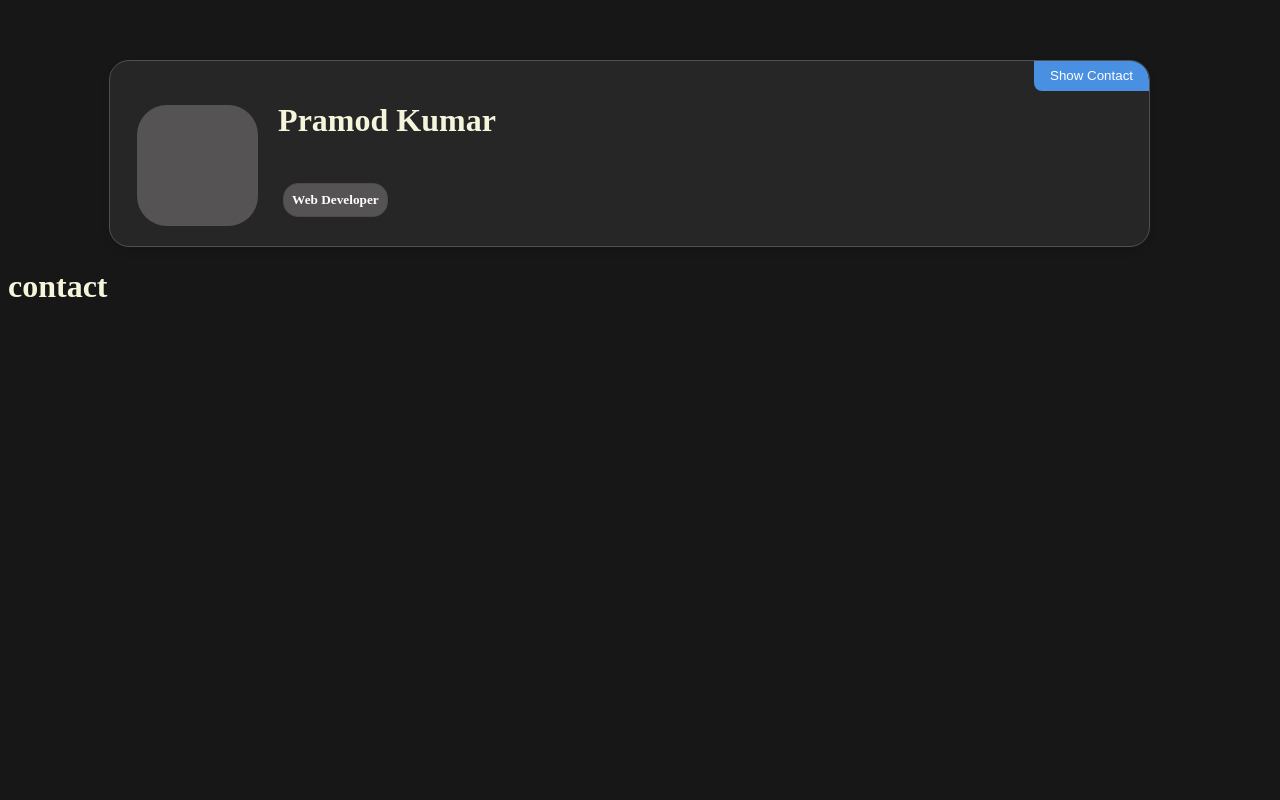
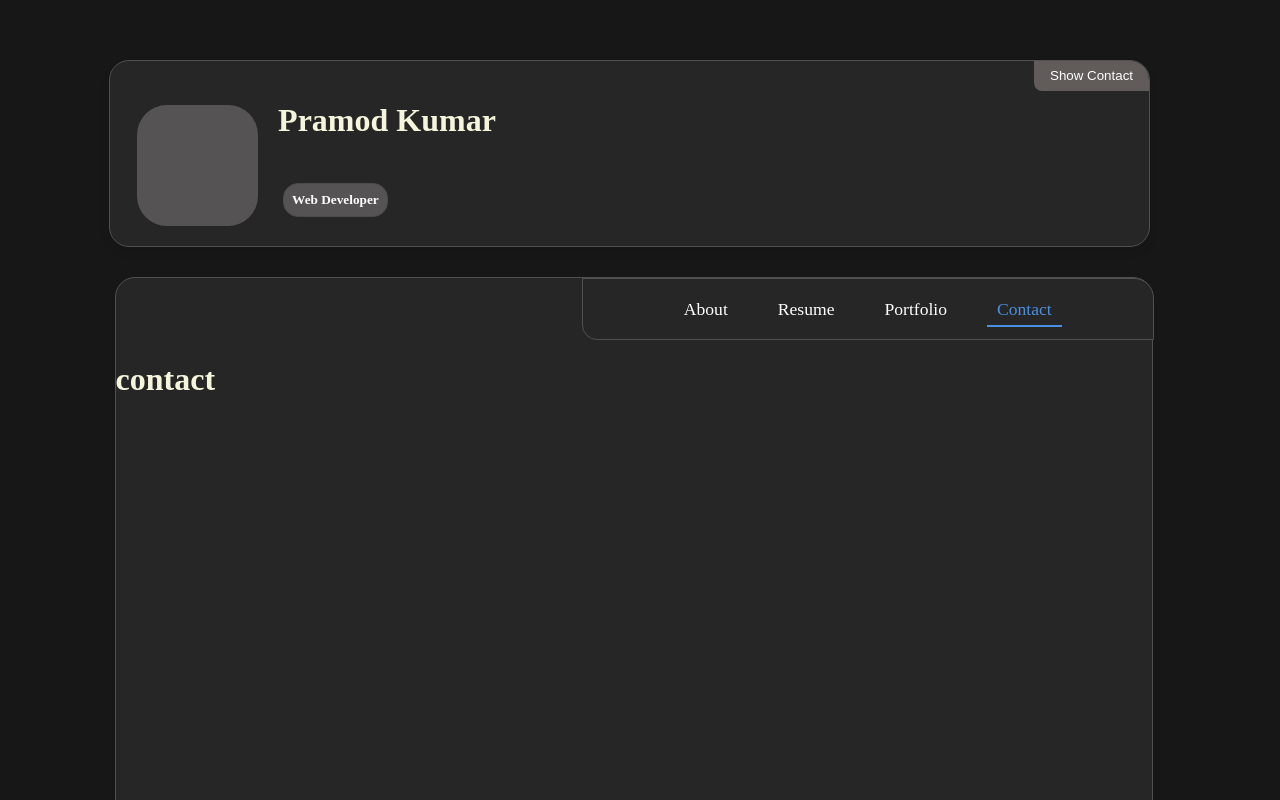
Before and after one commit to Pramodkumar1306/react-portfolio, a React (Vite) app: page /contact in a window 1280 px wide. Shown: the top 800 px of the page. Built offline with nearby package versions, Linux system fonts and the light colour scheme.

Commit message:
Nav Bar updated

```diff
--- a/src/App.jsx
+++ b/src/App.jsx
@@ -1,12 +1,14 @@
 import React from 'react'
 import Header from './componant/header'
-import { Outlet } from 'react-router-dom'
+import ContentHead from './componant/mainHeader'
+
+
 
 export default function App() {
   return (
     <div>
       <Header/>
-      <Outlet />
+      <ContentHead/>
     </div>
   )
 }
--- a/src/componant/header.css
+++ b/src/componant/header.css
@@ -11,7 +11,7 @@
         background: #272626;
         transition: all 0.3s ease;
         box-shadow: 0 4px 8px rgba(0, 0, 0, 0.1);
-        border: 1px solid  #514f4f;;
+        border: 1px solid  #514f4f;
         position: relative;
         overflow: hidden;
         height: 185px;  /* Initial height */
@@ -28,7 +28,7 @@
         right: 0.1px;
         padding: 8px 16px;
         border-radius: 0 20px 0 8px;
-        background-color: #4a90e2;
+        background-color: #615c5a;
         color: white;
         border: none;
         cursor: pointer;
@@ -37,7 +37,7 @@
     }
 
     .corner-button:hover {
-        background-color: #357abd;
+        background-color: #808387;
         transform: scale(1.05);
     }
 
--- /dev/null
+++ b/src/componant/mainHead.css
@@ -0,0 +1,68 @@
+:root {
+    --border-color: #514f4f;
+    --bg-color: #272626;
+    --accent-color: #4a90e2;
+    --border-radius: 20px;
+}
+
+.out {
+    width: 99%;
+    display: flex;
+    justify-content: center;
+}
+
+.box {
+    margin-top: 30px;
+    width: 82.8%;
+    height: 90vh;
+    border: 1px solid var(--border-color);
+    background: var(--bg-color);
+    border-radius: var(--border-radius);
+}
+
+.bar {
+    width: 55%;
+    height: 60px;
+    background-color: var(--bg-color);
+    position: relative;
+    left: 45%;
+    border-radius: 0 var(--border-radius) 0 15px;
+    border: 1px solid var(--border-color);
+    display: flex;
+    align-items: center;
+    justify-content: center;
+}
+
+.nav-links {
+    display: flex;
+    gap: 30px;
+    padding: 0 20px;
+}
+
+.nav-item {
+    color: #fff;
+    text-decoration: none;
+    font-size: 1.1rem;
+    padding: 5px 10px;
+    border-radius: 5px;
+    transition: all 0.3s ease;
+}
+
+.nav-item:hover,
+.nav-item.active {
+    color: var(--accent-color);
+}
+
+.nav-item.active {
+    position: relative;
+}
+
+.nav-item.active::after {
+    content: '';
+    position: absolute;
+    bottom: -2px;
+    left: 0;
+    width: 100%;
+    height: 2px;
+    background-color: var(--accent-color);
+}
--- /dev/null
+++ b/src/componant/mainHeader.jsx
@@ -0,0 +1,33 @@
+import React from 'react'
+import './mainHead.css'
+import { Outlet, NavLink } from 'react-router-dom'
+
+const navItems = [
+    { path: "/", label: "About" },
+    { path: "/resume", label: "Resume" },
+    { path: "/portfolio", label: "Portfolio" },
+    { path: "/contact", label: "Contact" }
+]
+
+export default function MainHeader() {
+    return (
+        <div className="out">
+            <div className='box'>
+                <nav className='bar'>
+                    <div className="nav-links">
+                        {navItems.map(({ path, label }) => (
+                            <NavLink
+                                key={path}
+                                to={path}
+                                className="nav-item"
+                            >
+                                {label}
+                            </NavLink>
+                        ))}
+                    </div>
+                </nav>
+                <Outlet />
+            </div>
+        </div>
+    )
+}
```
